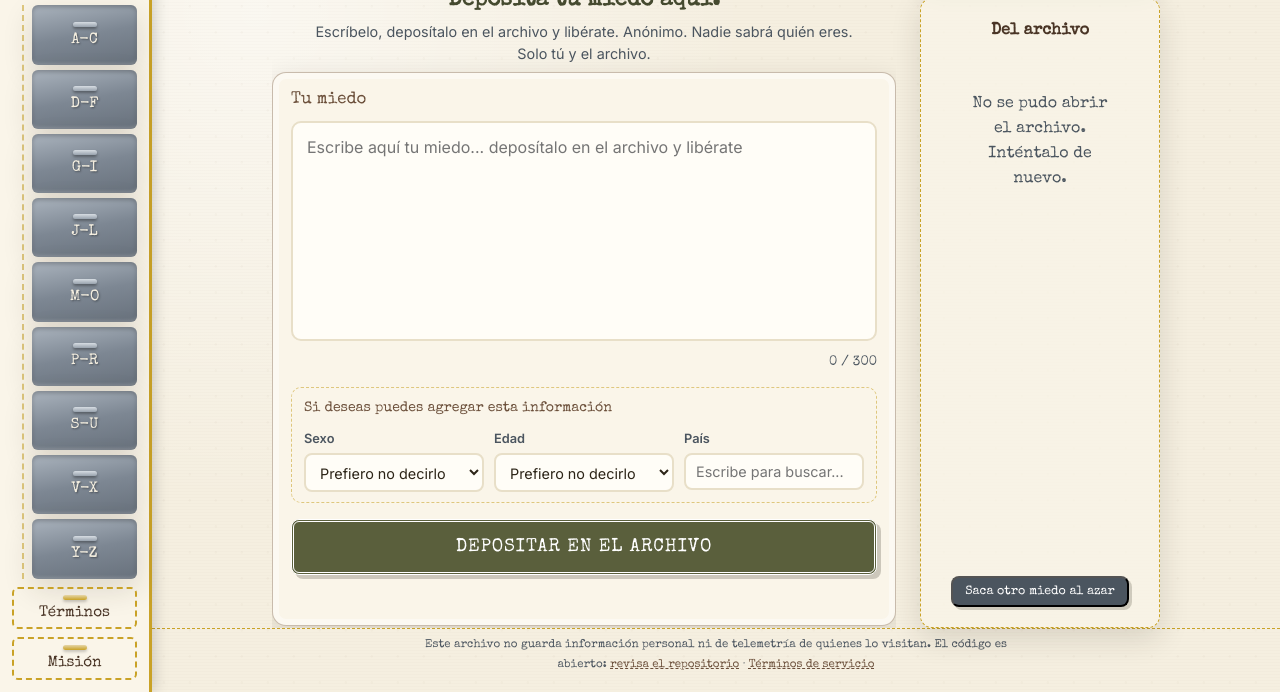
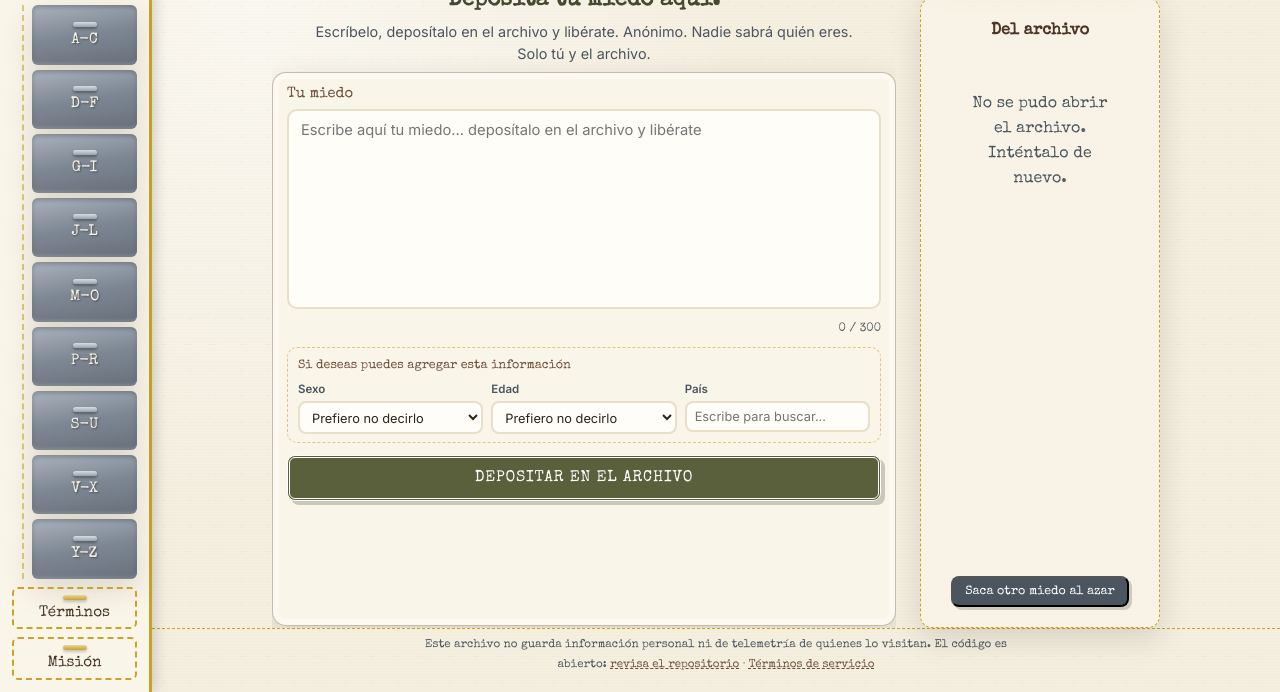
Before and after one commit to nocloudware/ArchMiedos, a website: page frontend/index.html in a window 1280 px wide. Shown: the part 108-800 px from the top of the page. Drawn offline with nearby package versions, Linux system fonts and the light colour scheme; no server answers.

Commit message:
style: reducir tipografia del formulario para que boton depositar no se salga del panel

```diff
--- a/frontend/styles/main.css
+++ b/frontend/styles/main.css
@@ -976,18 +976,40 @@ body {
 
   .dashboard .submit-card {
     flex: 1 1 auto;
-    min-height: 320px;
+    min-height: 300px;
     display: flex;
     flex-direction: column;
     margin: 6px 0 2px;
-    padding: 14px 18px;
+    padding: 10px 14px;
   }
 
-  .dashboard .fear-input { flex: 1 1 0; min-height: 120px; max-height: 220px; resize: none; }
+  .dashboard .submit-card .field-label { font-size: 0.92rem; margin-bottom: 4px; }
+
+  .dashboard .fear-input {
+    flex: 1 1 0;
+    min-height: 110px;
+    max-height: 200px;
+    resize: none;
+    font-size: 0.92rem;
+    padding: 10px 12px;
+  }
+
+  .dashboard .submit-card .field-meta { margin-top: 4px; }
+  .dashboard .submit-card .char-count { font-size: 0.75rem; }
+
+  .dashboard .submit-card .optional-fields { margin-top: 8px; padding: 8px 10px; }
+  .dashboard .submit-card .optional-note { font-size: 0.78rem; margin-bottom: 6px; }
+  .dashboard .submit-card .optional-grid { gap: 8px; margin-top: 6px; }
+  .dashboard .submit-card .optional-field { gap: 2px; font-size: 0.72rem; }
+  .dashboard .submit-card .optional-field select,
+  .dashboard .submit-card .country-input { font-size: 0.8rem; padding: 6px 8px; }
 
   .dashboard .submit-card .optional-fields,
   .dashboard .submit-card .btn-stamp,
   .dashboard .submit-card .form-message { flex-shrink: 0; }
+
+  .dashboard .btn-stamp { margin-top: 12px; font-size: 0.98rem; padding: 12px 16px; }
+  .dashboard .submit-card .form-message { margin: 8px 0 0; font-size: 0.85rem; }
 
   .dashboard .home-side { min-height: 0; display: flex; flex-direction: column; gap: 14px; }
 
--- a/frontend/sw.js
+++ b/frontend/sw.js
@@ -1,4 +1,4 @@
-const CACHE = 'archmiedos-1786478624637';
+const CACHE = 'archmiedos-1786478973926';
 const SHELL = [
   '/',
   '/index.html',
```
